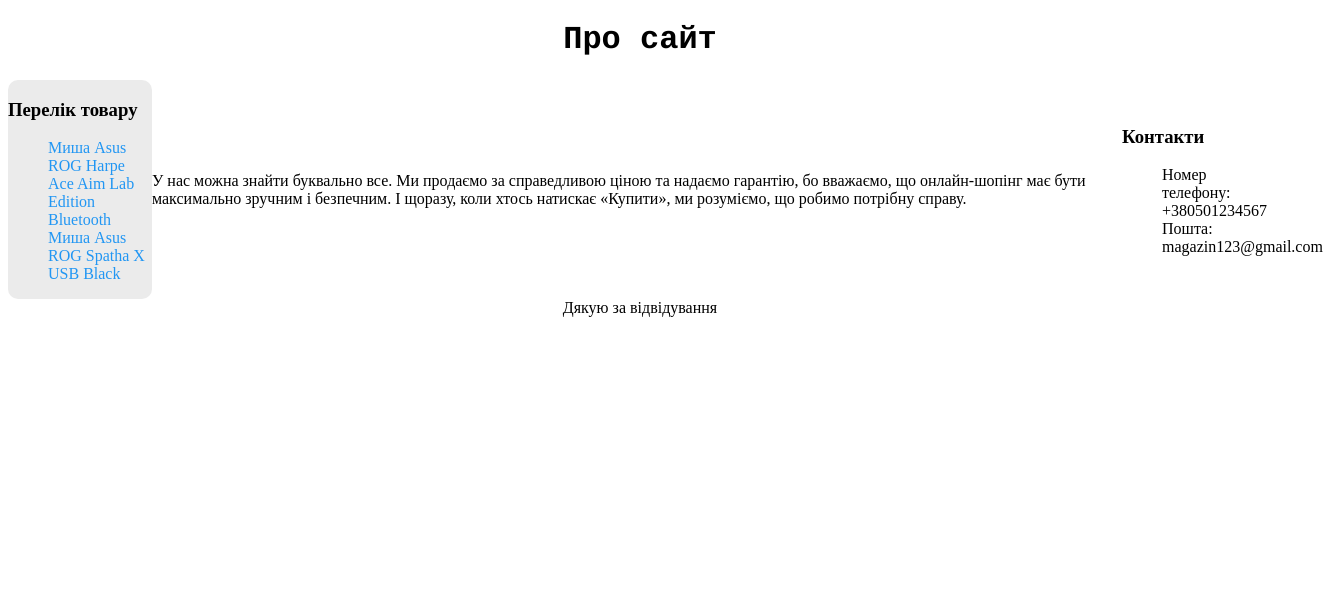
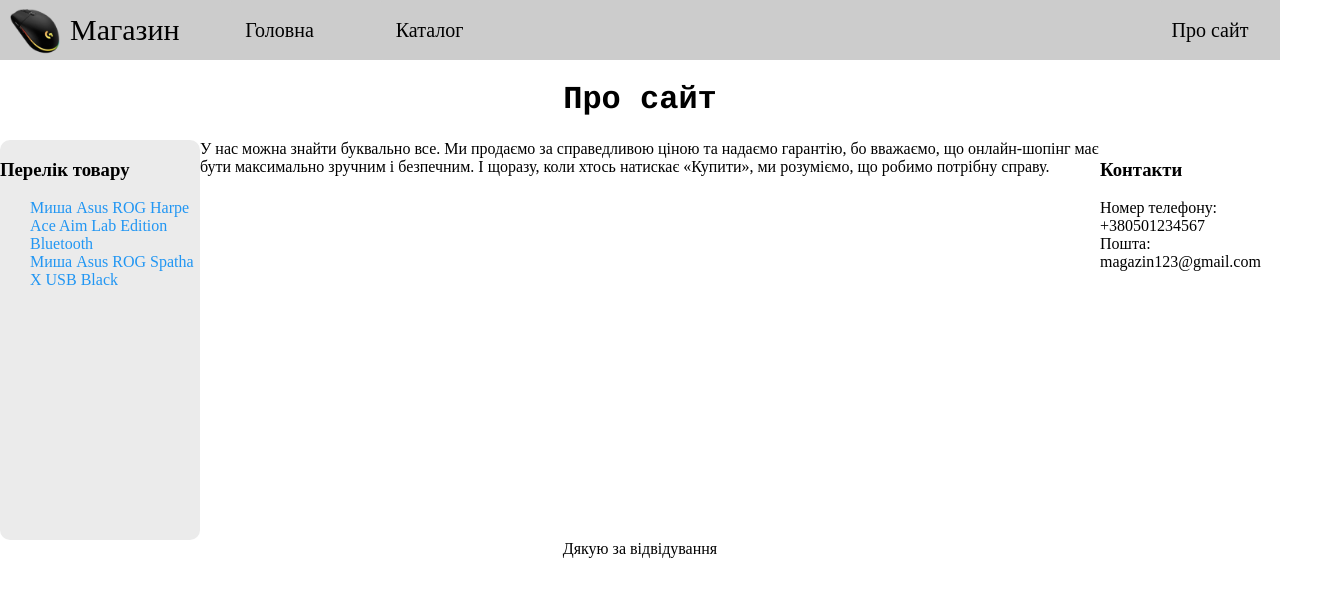
Before and after one commit to Winter6094/Pro, a plain HTML site: page index.html in a window 1280 px wide. Shown: the whole page, 1323 px wide, since content can reach past the window. Drawn offline with Linux system fonts and the light colour scheme.

Commit message:
Add files via upload

```diff
--- /dev/null
+++ b/css/main.css
@@ -0,0 +1,164 @@
+body {
+    margin: 0;
+    padding: 0;
+
+}
+
+a.class_A1 {
+    color: #2196F3;
+    text-decoration: none;
+    cursor: default;
+}
+
+a.class_A1:hover {
+    color: red;
+    text-decoration: underline;
+    cursor: pointer;
+}
+
+a.class_A2 {
+    color: #000000;
+    text-decoration: none;
+    cursor: default;
+}
+
+a.class_A2:hover {
+    color: rgb(79, 77, 77);
+    text-decoration: none;
+    cursor: pointer;
+}
+
+h1 {
+    font-family: courier;
+    align-items: center;
+}
+
+.class_B1 {
+    background-color: aliceblue;
+    background-size: cover;
+    border-radius: 10px;
+}
+
+.class_B2 {
+    background-color: rgb(235, 235, 235);
+    background-size: cover;
+    border-radius: 10px;
+    min-width: 200px;
+    max-width: 200px;
+}
+
+.button {
+    width: 100px;
+    height: 30px;
+    background-color: rgb(79, 162, 79);
+    margin-left: 50px;
+    margin-top: 20px;
+    cursor: default;
+    color: #0a0a0a;
+    text-decoration: none;
+}
+
+.header {
+    width: 100%;
+    height: 60px;
+    background-color: rgb(204, 204, 204);
+    display: flex;
+    align-items: flex-start;
+    align-content: center;
+}
+
+.logo {
+    width: 200px;
+    height: 60px;
+    display: flex;
+    align-items: center;
+}
+
+.span_logo {
+    align-items: center;
+    margin-left: 10px;
+    font-size: 30px;
+}
+
+.img {
+    width: 50px;
+    height: 50px;
+    margin-left: 10px;
+    align-items: center;
+}
+
+.group {
+    min-width: 150px;
+    height: 60px;
+    font-size: 20px;
+    display: flex;
+}
+
+.golovna {
+    align-items: center;
+    justify-content: center;
+    display: flex;
+    margin-left: 50px;
+    background-color: rgb(204, 204, 204);
+    width: 100px;
+    border-radius: 5px;
+    transition: 1s;
+}
+
+.golovna:hover {
+    align-items: center;
+    justify-content: center;
+    display: flex;
+    margin-left: 40px;
+    background-color: rgb(229, 229, 229);
+    width: 100px;
+}
+
+.cotalog {
+    align-items: center;
+    justify-content: center;
+    display: flex;
+    margin-left: 50px;
+    background-color: rgb(204, 204, 204);
+    width: 100px;
+    border-radius: 5px;
+    transition: 1s;
+}
+
+.cotalog:hover {
+    align-items: center;
+    justify-content: center;
+    display: flex;
+    margin-left: 40px;
+    background-color: rgb(229, 229, 229);
+    width: 100px;
+}
+
+.pro_site {
+    width: 100%;
+    height: 60px;
+    font-size: 20px;
+    display: flex;
+    justify-content: right;
+
+}
+
+.pro_site_menu {
+    align-items: center;
+    justify-content: center;
+    display: flex;
+    margin-right: 20px;
+    background-color: rgb(204, 204, 204);
+    width: 100px;
+    border-radius: 5px;
+    transition: 1s;
+}
+
+.pro_site_menu:hover {
+    align-items: center;
+    justify-content: center;
+    display: flex;
+    margin-right: 30px;
+    background-color: rgb(229, 229, 229);
+    width: 100px;
+}
--- a/index.html
+++ b/index.html
@@ -2,81 +2,65 @@
 <html>
 
 <head>
-    <link rel="shortcut icon" href="https://th.bing.com/th/id/OIP.I7AkGvthLDQPxEs2LatRuAHaHa?pid=ImgDet&rs=1">
+    <title>Про сайт</title>
     <meta charset="UTF-8">
-    <title>Про сайт</title>
+    <link rel="shortcut icon" href="logo.png">
+    <link rel="stylesheet" href="css/main.css">
 </head>
-<style>
-    a.class_A1 {
-        color: #2196F3;
-        text-decoration: none;
-        cursor: default;
-    }
-
-    a.class_A1:hover {
-        color: red;
-        text-decoration: underline;
-        cursor: pointer;
-    }
-
-    h1 {
-        font-family: courier;
-    }
-
-    .class_B1 {
-        background-color: aliceblue;
-        background-size: cover;
-        border-radius: 10px;
-    }
-
-    .class_B2 {
-        background-color: rgb(235, 235, 235);
-        background-size: cover;
-        border-radius: 10px;
-    }
-
-    .button {
-        width: 100px;
-        height: 30px;
-        background-color: rgb(79, 162, 79);
-        margin-left: 40px;
-        margin-top: 20px;
-        cursor: default;
-        color: #0a0a0a;
-        text-decoration: none;
-    }
-</style>
 
 <body>
     <div style="flex-grow: 1; ">
+        <div>
+            <header class="header">
+                <div class="logo">
+                    <img class="img" src="logo.png">
+                    <span class="span_logo">
+                        Магазин
+                    </span>
+                </div>
+                <div class="group">
+                    <div class="golovna">
+                        <a class="class_A2" href="">Головна</a>
+                    </div>
+                </div>
+                <div class="group">
+                    <div class="cotalog">
+                        <a class="class_A2" href="">Каталог</a>
+                    </div>
+                </div>
+                <div class="pro_site">
+                    <div class="pro_site_menu">
+                        <a class="class_A2" href="index.html">Про сайт</a>
+                    </div>
+                </div>
+            </header>
+        </div>
         <center>
             <h1>Про сайт</h1>
         </center>
-
     </div>
-    <div style="display: flex; height: 723 ;align-items: center;">
-        <div class="class_B2" style="flex-grow: 1; width: 150px;">
+    <div style="display: flex; height: 400px ; width: 100% ;">
+        <div class="class_B2" style="flex-grow: 1;">
             <h3>Перелік товару</h3>
-            <nav>
-                <ul>
-                    <a class="class_A1" href="1.html">Миша Asus ROG Harpe Ace Aim Lab Edition Bluetooth</a>
-                    <br>
-                    <a class="class_A1" href="2.html">Миша Asus ROG Spatha X USB Black</a>
-                </ul>
-            </nav>
+            <div style="margin-left: 30px;">
+                <a class="class_A1" href="1.html">Миша Asus ROG Harpe Ace Aim Lab Edition Bluetooth</a>
+                <br>
+                <a class="class_A1" href="2.html">Миша Asus ROG Spatha X USB Black</a>
+            </div>
         </div>
-        <div style="flex-grow: 2; width: 1000px;">
+        <div style="flex-grow: 2; width: 1000px">
             У нас можна знайти буквально все. Ми продаємо за справедливою ціною та надаємо гарантію, бо вважаємо, що
             онлайн-шопінг має бути максимально зручним і безпечним.
             І щоразу, коли хтось натискає «Купити», ми розуміємо, що робимо потрібну справу.
         </div>
-        <div style="flex-grow: 1;width: 150px; margin-left: 10px;">
+        <div style="flex-grow: 1;width: 200px;">
             <h3>Контакти</h3>
-            <ul>
+            <div>
                 Номер телефону: +380501234567
                 <br>
                 Пошта: magazin123@gmail.com
-            </ul>
+            </div>
+
         </div>
     </div>
     <div style="flex-grow: 1;">
```
Also changed, not shown: 1.html (+31 -51 lines), 2.html (+31 -53 lines), pay.html (+3 -40 lines), logo.png (added), 1 other file.
